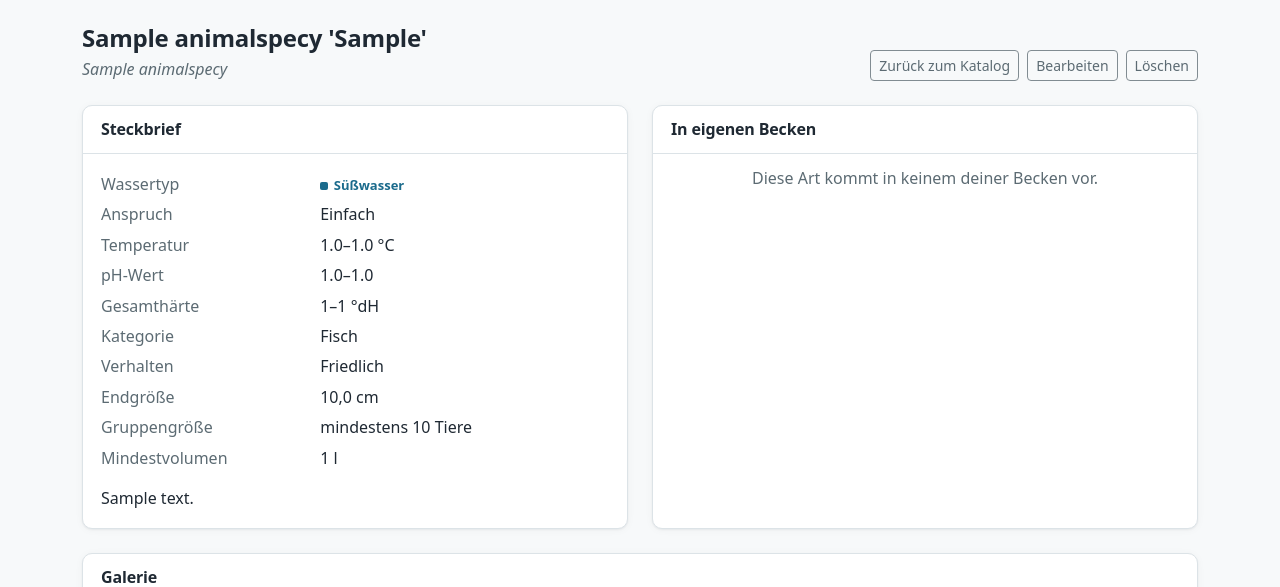
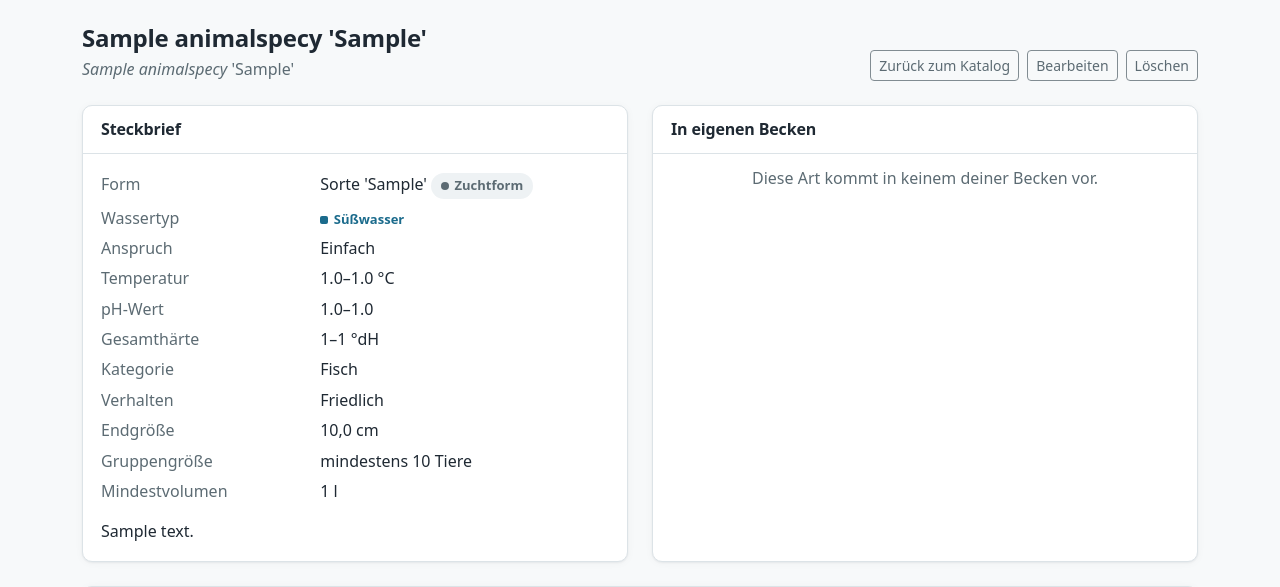
Before and after one commit to gdsanger/MyAquaDiary, a Django app: a page that uses templates/catalog/animal_detail.html in a window 1280 px wide. Shown: the part 57-644 px from the top of the page. Run offline with Django 5.2, Linux system fonts and the light colour scheme; a user stored in the database is signed in; tables that the repository leaves empty hold one stand-in row (values such as "Sample post"); grey boxes marked "Sample" are stand-in pictures; some libraries are stand-ins or nearby versions.

Commit message:
feat(#1244): Sorte in Pflege, Suche und Anzeige des Katalogs
Der Slug nimmt die Sorte auf, sonst kollidierten Stamm- und Zuchtform
derselben Art in derselben Adresse. Die Suche greift auf die
Sortenbezeichnung, ein Kästchen blendet die Zuchtformen aus.

Zuchtformen sind in Raster und Steckbrief gekennzeichnet, bewertet werden sie
dort nicht: was eine Zuchtform in der Haltung bedeutet, gehört in die
Beschreibung, wo es begründet werden kann. Kursiv steht nur der Artname — die
Sorte aufrecht in Hochkommata, wie es die Konvention verlangt.

Co-Authored-By: Claude Opus 5 <noreply@anthropic.com>

```diff
--- a/catalog/forms.py
+++ b/catalog/forms.py
@@ -15,6 +15,8 @@ from .models import AnimalSpecies, PlantSpecies
 #: Steckbrieffelder, die sich Pflanzen und Tiere teilen.
 SHARED_FIELDS = [
     "scientific_name",
+    "variant",
+    "is_cultivated_form",
     "common_name",
     "summary",
     "description",
@@ -39,13 +41,23 @@ RANGES = [
 class SpeciesForm(BootstrapMixin, forms.ModelForm):
     """Gemeinsamer Rumpf der beiden Steckbrief-Formulare.
 
-    Der Slug wird aus dem wissenschaftlichen Namen abgeleitet: er ist die
+    Der Slug wird aus wissenschaftlichem Namen und Sorte abgeleitet: er ist die
     Adresse des Steckbriefs und keine Angabe, über die jemand nachdenken soll.
+    Ohne die Sorte im Slug kollidierten Stamm- und Zuchtform derselben Art.
     Er bleibt beim Bearbeiten erhalten, sonst brächen bestehende Links.
     """
 
     class Meta:
         widgets = {"description": forms.Textarea(attrs={"rows": 4})}
+
+    def clean_variant(self):
+        """Die Anführungszeichen setzt die Anzeige, nicht der Erfasser.
+
+        Sonst stünde 'Flamingo' einmal mit und einmal ohne Hochkomma in der
+        Datenbank — und die Eindeutigkeit über Name und Sorte hinge daran,
+        wie jemand getippt hat.
+        """
+        return self.cleaned_data.get("variant", "").strip().strip("'\"‚‘’„“").strip()
 
     def clean(self):
         cleaned = super().clean()
@@ -64,7 +76,7 @@ class SpeciesForm(BootstrapMixin, forms.ModelForm):
         return species
 
     def _unique_slug(self, species):
-        base = slugify(species.scientific_name)[:150] or "art"
+        base = slugify(f"{species.scientific_name} {species.variant}".strip())[:150] or "art"
         model = type(species)
         taken = set(
             model.objects.exclude(pk=species.pk).values_list("slug", flat=True)
--- a/catalog/views.py
+++ b/catalog/views.py
@@ -42,6 +42,9 @@ class SpeciesFilterMixin(LoginRequiredMixin):
             "water_type": params.get("wassertyp", ""),
             "difficulty": params.get("anspruch", ""),
             "extra": params.get("filter", ""),
+            # Nur die Stammformen — wer nach robustem Besatz sucht, will die
+            # Zuchtformen nicht dazwischen haben.
+            "wild_only": params.get("nur_stammformen", "") == "1",
         }
 
     def get_species(self, filters):
@@ -50,6 +53,8 @@ class SpeciesFilterMixin(LoginRequiredMixin):
             queryset = queryset.filter(water_type=filters["water_type"])
         if filters["difficulty"] in Difficulty.values:
             queryset = queryset.filter(difficulty=filters["difficulty"])
+        if filters["wild_only"]:
+            queryset = queryset.wild_forms()
         valid_extra = [value for value, _ in self.extra_filter_choices]
         if self.extra_filter_field and filters["extra"] in valid_extra:
             queryset = queryset.filter(**{self.extra_filter_field: filters["extra"]})
--- a/templates/catalog/animal_detail.html
+++ b/templates/catalog/animal_detail.html
@@ -6,7 +6,7 @@
 <div class="mad-page-header">
   <div>
     <h1 class="mad-page-title">{{ species.display_name }}</h1>
-    <p class="mad-page-subtitle"><i>{{ species.scientific_name }}</i></p>
+    <p class="mad-page-subtitle">{% include "catalog/partials/scientific_name.html" with species=species only %}</p>
   </div>
   <div class="mad-actions">
     <a href="{% url 'catalog:animal-list' %}" class="btn btn-outline-secondary btn-sm">Zurück zum Katalog</a>
--- a/templates/catalog/partials/facts_common.html
+++ b/templates/catalog/partials/facts_common.html
@@ -1,4 +1,11 @@
 {% comment %}Steckbriefzeilen, die Pflanzen und Tiere teilen.{% endcomment %}
+{% if species.variant or species.is_cultivated_form %}
+  <dt>Form</dt>
+  <dd>
+    {% if species.variant %}Sorte '{{ species.variant }}'{% else %}Stammform{% endif %}
+    {% if species.is_cultivated_form %}<span class="mad-status">Zuchtform</span>{% endif %}
+  </dd>
+{% endif %}
 <dt>Wassertyp</dt>
 <dd><span class="mad-watertype mad-watertype--{{ species.water_type }}">{{ species.get_water_type_display }}</span></dd>
 <dt>Anspruch</dt>
--- a/templates/catalog/partials/grid.html
+++ b/templates/catalog/partials/grid.html
@@ -20,7 +20,7 @@ Container die Zielkennung.
             <h2 class="mad-card__title mb-1">
               <a href="{{ species.get_absolute_url }}">{{ species.display_name }}</a>
             </h2>
-            <p class="mad-list__meta mb-2"><i>{{ species.scientific_name }}</i></p>
+            <p class="mad-list__meta mb-2">{% include "catalog/partials/scientific_name.html" with species=species only %}</p>
             {% if species.summary %}
               <p class="mad-muted">{{ species.summary }}</p>
             {% endif %}
@@ -28,6 +28,8 @@ Container die Zielkennung.
               <span class="mad-watertype mad-watertype--{{ species.water_type }}">{{ species.get_water_type_display }}</span>
               {# Anspruch bewusst neutral: gruen/orange/rot bleiben dem Zielbereich vorbehalten. #}
               <span class="mad-status">Anspruch: {{ species.get_difficulty_display }}</span>
+              {# Nur die Kennzeichnung, keine Wertung — die gehoert in den Steckbrief. #}
+              {% if species.is_cultivated_form %}<span class="mad-status">Zuchtform</span>{% endif %}
             </div>
           </div>
         </article>
--- /dev/null
+++ b/templates/catalog/partials/scientific_name.html
@@ -0,0 +1,5 @@
+{% comment %}
+Wissenschaftlicher Name samt Sorte. Kursiv steht nur der Artname — eine
+Sortenbezeichnung wird nach gaertnerischer Konvention aufrecht und in
+einfachen Hochkommata gesetzt.
+{% endcomment %}<i>{{ species.scientific_name }}</i>{% if species.variant %} '{{ species.variant }}'{% endif %}
--- a/templates/catalog/plant_detail.html
+++ b/templates/catalog/plant_detail.html
@@ -6,7 +6,7 @@
 <div class="mad-page-header">
   <div>
     <h1 class="mad-page-title">{{ species.display_name }}</h1>
-    <p class="mad-page-subtitle"><i>{{ species.scientific_name }}</i></p>
+    <p class="mad-page-subtitle">{% include "catalog/partials/scientific_name.html" with species=species only %}</p>
   </div>
   <div class="mad-actions">
     <a href="{% url 'catalog:plant-list' %}" class="btn btn-outline-secondary btn-sm">Zurück zum Katalog</a>
--- a/templates/catalog/species_form.html
+++ b/templates/catalog/species_form.html
@@ -6,7 +6,7 @@
 <div class="mad-page-header">
   <div>
     <h1 class="mad-page-title">{{ title }}</h1>
-    {% if species %}<p class="mad-page-subtitle"><i>{{ species.scientific_name }}</i></p>{% endif %}
+    {% if species %}<p class="mad-page-subtitle">{% include "catalog/partials/scientific_name.html" with species=species only %}</p>{% endif %}
   </div>
   <a class="btn btn-outline-secondary btn-sm"
      href="{% if species %}{{ species.get_absolute_url }}{% else %}{{ list_url }}{% endif %}">Abbrechen</a>
```
Also changed, not shown: templates/catalog/partials/filters.html (+12 -1 lines).
